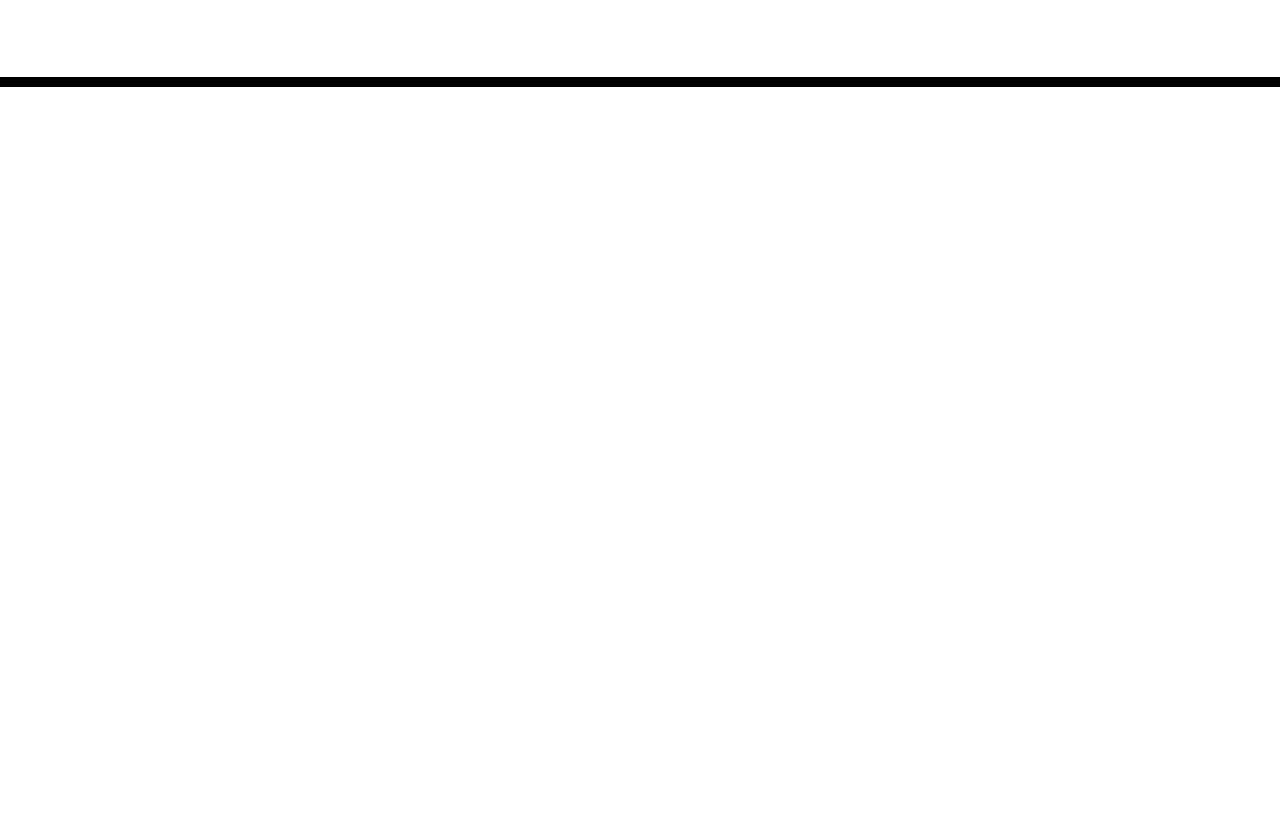
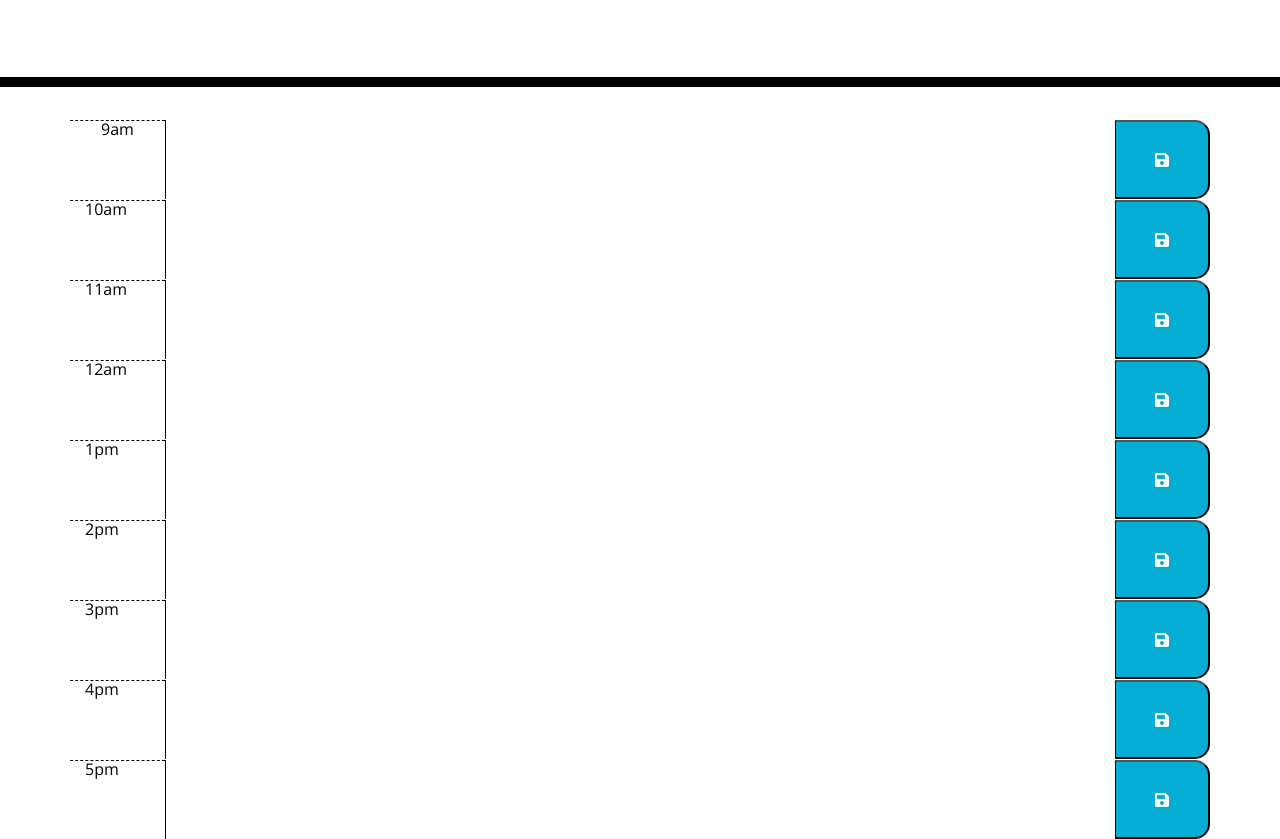
Before and after one commit to Noemiegrau/work-day-scheduler, a plain HTML site: page index.html in a window 1280 px wide. Shown: the part 181-1020 px from the top of the page. Before the commit the page ends 800 px from the top, so only its background shows below. Drawn offline with nearby package versions, Linux system fonts and the light colour scheme; files that its build step writes are made by us from their sources.

Commit message:
set up the index.html

```diff
--- a/assets/css/style.css
+++ b/assets/css/style.css
@@ -1,17 +1,18 @@
+/* CSS DIRECTORY
+	1. =GLOBAL
+	2. =HEADER
+	3. =CONTAINER
+*/
+
+/* ===1.GLOBAL=== */
+
 body {
   font-family: 'Open Sans', sans-serif;
   font-size: 16px;
   line-height: 1;
 }
 
-textarea{
-  background: transparent;
-  border: none;
-  resize: none;
-  color: #000000;
-  border-left: 1px solid black;
-  padding: 10px;
-}
+/* ===2.HEADER=== */
 
 .jumbotron {
   text-align: center;
@@ -21,11 +22,13 @@ textarea{
   border-bottom: 10px solid black;
 }
 
-.description{
+/* ===3.CONTAINER=== */
+
+.description {
   white-space: pre-wrap;
 }
 
-.time-block{
+.time-block {
   text-align: center;
   border-radius: 15px;
 }
@@ -69,3 +72,12 @@ textarea{
   font-size: 20px;
   transition: all .3s ease-in-out;
 }
+
+textarea {
+  background: transparent;
+  border: none;
+  resize: none;
+  color: #000000;
+  border-left: 1px solid black;
+  padding: 10px;
+}
--- a/index.html
+++ b/index.html
@@ -4,35 +4,87 @@
     <meta charset="UTF-8" />
     <meta name="viewport" content="width=device-width, initial-scale=1.0" />
     <meta http-equiv="X-UA-Compatible" content="ie=edge" />
-    <link
-      rel="stylesheet"
-      href="https://stackpath.bootstrapcdn.com/bootstrap/4.3.1/css/bootstrap.min.css"
-    />
-    <link
-      rel="stylesheet"
-      href="https://use.fontawesome.com/releases/v5.8.1/css/all.css"
-      integrity="sha384-50oBUHEmvpQ+1lW4y57PTFmhCaXp0ML5d60M1M7uH2+nqUivzIebhndOJK28anvf"
-      crossorigin="anonymous"
-    />
-    <link
-      href="https://fonts.googleapis.com/css?family=Open+Sans&display=swap"
-      rel="stylesheet"
-    />
-    <link rel="stylesheet" href="style.css" />
+    <link rel="stylesheet" href="https://stackpath.bootstrapcdn.com/bootstrap/4.3.1/css/bootstrap.min.css" />
+    <link rel="stylesheet" href="https://use.fontawesome.com/releases/v5.8.1/css/all.css" integrity="sha384-50oBUHEmvpQ+1lW4y57PTFmhCaXp0ML5d60M1M7uH2+nqUivzIebhndOJK28anvf" crossorigin="anonymous" />
+    <link href="https://fonts.googleapis.com/css?family=Open+Sans&display=swap" rel="stylesheet" />
+    <link rel="stylesheet" href="./assets/css/style.css" />
     <title>Work Day Scheduler</title>
   </head>
 
+
   <body>
+
+      <!-- Header -->
     <header class="jumbotron">
       <h1 class="display-3">Work Day Scheduler</h1>
       <p class="lead">A simple calendar app for scheduling your work day</p>
       <p id="currentDay" class="lead"></p>
     </header>
+
+    <!-- <Div> for each hours of the day: 9am to 5pm -->
     <div class="container">
-      <!-- Timeblocks go here -->
+
+      <div class="row time-block">
+        <p class="col-1 hour">9am</p>
+        <textarea class="col-10 description"></textarea>
+        <button class="col-1 saveBtn"><i class="fas fa-save"></i></button>
+      </div>
+
+      <div class="row">
+        <p class="col-1 hour">10am</p>
+        <textarea class="col-10 description"></textarea>
+        <button class="col-1 saveBtn"><i class="fas fa-save"></i></button>
+      </div>
+
+      <div class="row">
+        <p class="col-1 hour">11am</p>
+        <textarea class="col-10 description"></textarea>
+        <button class="col-1 saveBtn"><i class="fas fa-save"></i></button>
+      </div>
+
+      <div class="row">
+        <p class="col-1 hour">12am</p>
+        <textarea class="col-10 description"></textarea>
+        <button class="col-1 saveBtn"><i class="fas fa-save"></i></button>
+      </div>
+
+      <div class="row">
+        <p class="col-1 hour">1pm</p>
+        <textarea class="col-10 description"></textarea>
+        <button class="col-1 saveBtn"><i class="fas fa-save"></i></button>
+      </div>
+
+      <div class="row">
+        <p class="col-1 hour">2pm</p>
+        <textarea class="col-10 description"></textarea>
+        <button class="col-1 saveBtn"><i class="fas fa-save"></i></button>
+      </div>
+
+      <div class="row">
+        <p class="col-1 hour">3pm</p>
+        <textarea class="col-10 description"></textarea>
+        <button class="col-1 saveBtn"><i class="fas fa-save"></i></button>
+      </div>
+
+      <div class="row">
+        <p class="col-1 hour">4pm</p>
+        <textarea class="col-10 description"></textarea>
+        <button class="col-1 saveBtn"><i class="fas fa-save"></i></button>
+      </div>
+
+      <div class="row">
+        <p class="col-1 hour">5pm</p>
+        <textarea class="col-10 description"></textarea>
+        <button class="col-1 saveBtn"><i class="fas fa-save"></i></button>
+      </div>
+
     </div>
 
+
+    <!-- JavaScript -->
     <script src="https://code.jquery.com/jquery-3.4.1.min.js"></script>
     <script src="https://cdnjs.cloudflare.com/ajax/libs/moment.js/2.24.0/moment.min.js"></script>
+    <script src="./assets/js/script.js"></script>
   </body>
+
 </html>
```
Also changed, not shown: 1 other file.
